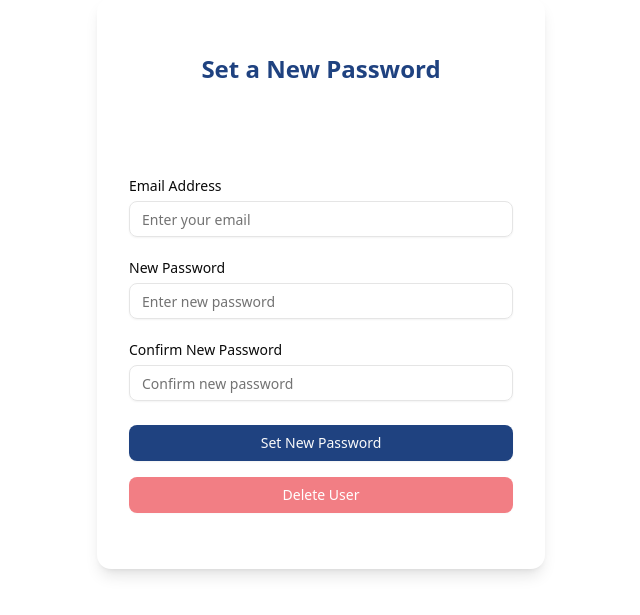
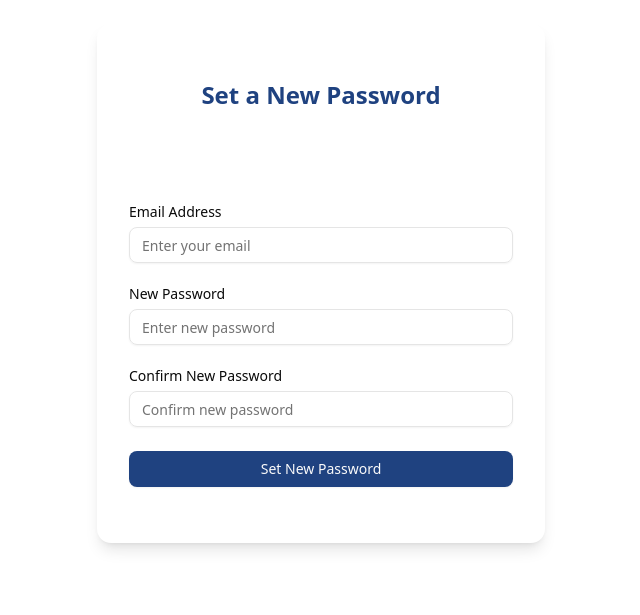
Before and after one commit to Devmate-Solutions/Procope_portal, a Next.js app: page /reset-password in a window 1280 px wide. Shown: the part 117-732 px from the top of the page, without its empty margins (319-959 px from the left). Built offline with nearby package versions, Linux system fonts and the light colour scheme.

Commit message:
Update page.tsx

```diff
--- a/src/app/reset-password/page.tsx
+++ b/src/app/reset-password/page.tsx
@@ -143,49 +143,7 @@ function ResetPasswordPage() {
               {isLoading ? "Setting new password..." : "Set New Password"}
             </Button>
           </form>
-          <Button
-            variant="destructive"
-            size="default"
-            disabled={isLoading || !email}
-            className="w-full mt-4"
-            onClick={async () => {
-              setError("");
-              setSuccess("");
-              if (!email) {
-                setError("Please enter an email to delete.");
-                return;
-              }
-              if (!confirm(`Are you sure you want to delete user ${email}?`)) return;
-              setIsLoading(true);
-              try {
-                const response = await fetch(
-                  `https://func-retell425.azurewebsites.net/api/users/${encodeURIComponent(email)}`,
-                  {
-                    method: "DELETE",
-                    headers: { "Content-Type": "application/json" },
-                  }
-                );
-                let data: { success?: boolean; error?: string } = {};
-                try {
-                  data = await response.json();
-                } catch {
-                  data = {};
-                }
-                if (data.success) {
-                  setSuccess("User deleted successfully! Redirecting to login...");
-                  setTimeout(() => router.push("/login"), 2000);
-                } else {
-                  setError(data.error || "Failed to delete user.");
-                }
-              } catch (err: any) {
-                setError(err.message || "Failed to delete user.");
-              } finally {
-                setIsLoading(false);
-              }
-            }}
-          >
-            {isLoading ? "Processing..." : "Delete User"}
-          </Button>
+
         </CardContent>
       </Card>
     </div>
```
